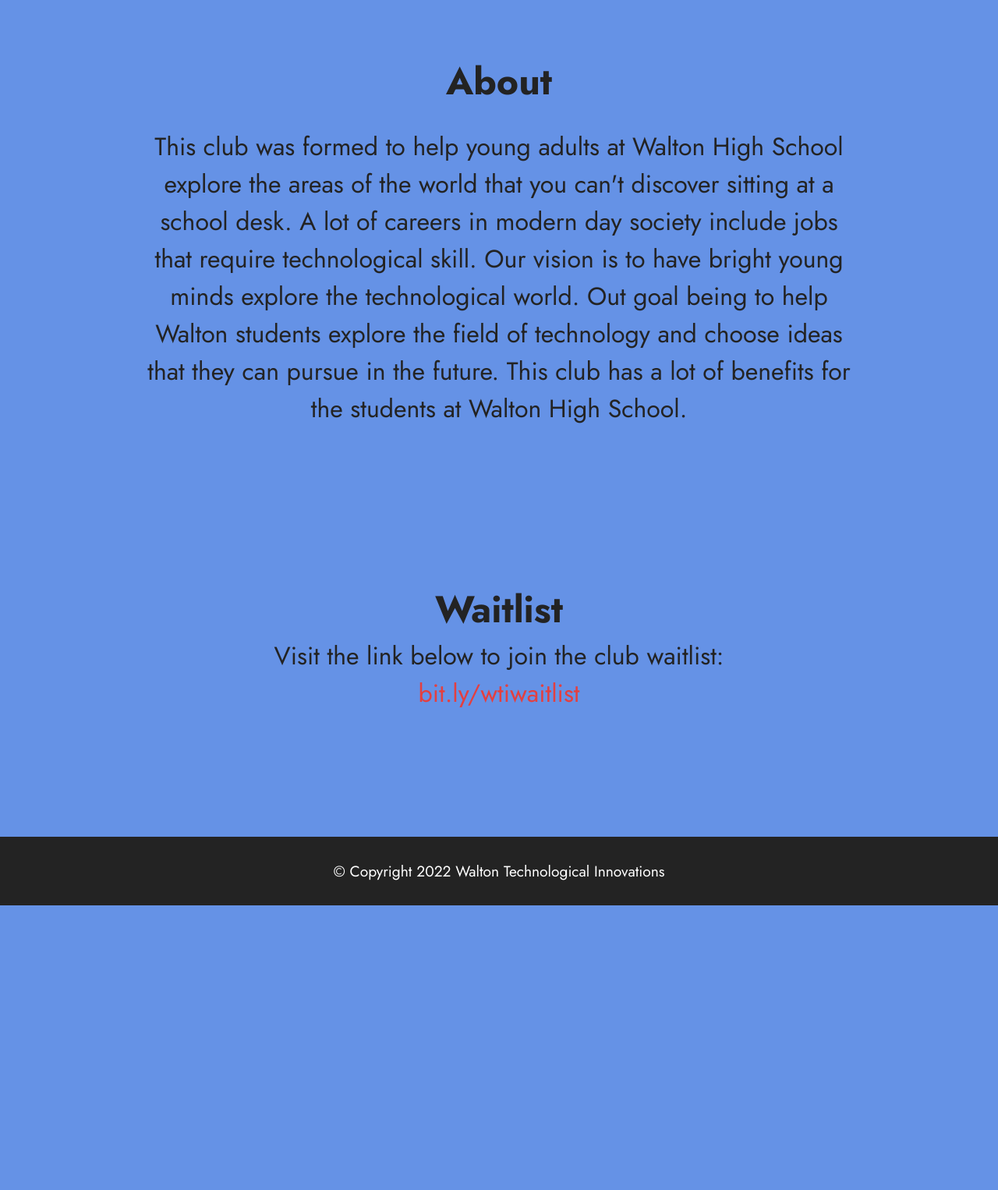
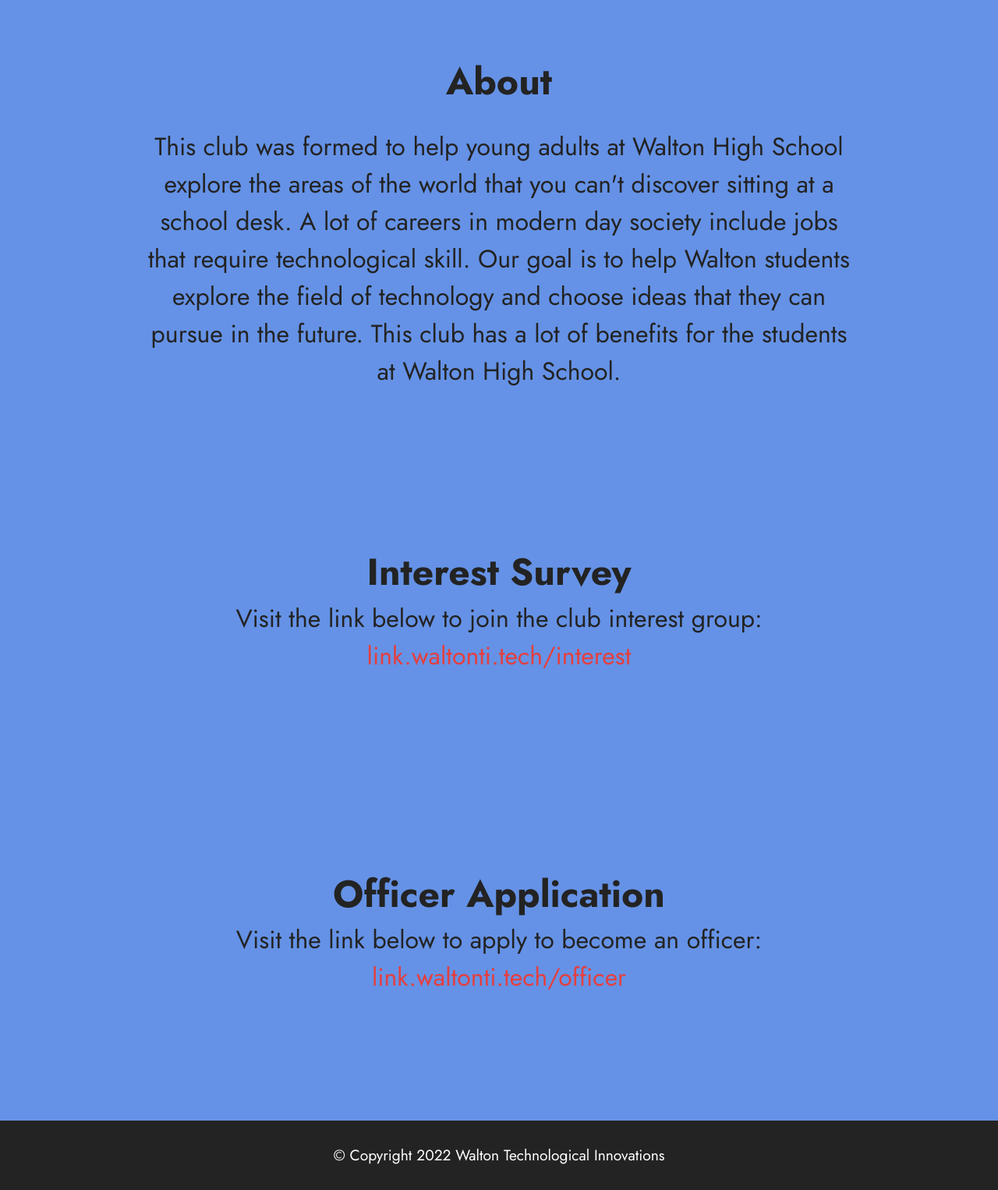
Before and after one commit to MitchellPeck/waltonti, a PHP site: page / in a window 1280 px wide. Shown: the part 861-2387 px from the top of the page at 78% size. Before the commit the page ends 2022 px from the top, so only its background shows below. Run offline with PHP 8.4, Linux system fonts and the light colour scheme.

Commit message:
033022-1008

```diff
--- a/assets/images/hashes.json
+++ b/assets/images/hashes.json
@@ -1 +1 @@
-{"616l/JruzPW3Ef1IeC/haA==":"wtilogo.png"}
+{"616l/JruzPW3Ef1IeC/haA==":"wtilogo.png","oRykAiO0rUD++7AmPeEwUg==":"background1.jpg"}
--- a/assets/mobirise/css/mbr-additional.css
+++ b/assets/mobirise/css/mbr-additional.css
@@ -1064,6 +1064,11 @@ a {
   padding-bottom: 6rem;
   background-color: #6592e6;
 }
+.cid-t1zBqPNPZY {
+  padding-top: 6rem;
+  padding-bottom: 6rem;
+  background-color: #6592e6;
+}
 .cid-sWMMIug7O2 {
   padding-top: 30px;
   padding-bottom: 30px;
--- a/index.html
+++ b/index.html
@@ -81,7 +81,7 @@
                 <h3 class="mbr-section-title mbr-fonts-style align-center mb-4 display-2">
                     <strong>About</strong></h3>
                 <h4 class="mbr-section-subtitle align-center mbr-fonts-style mb-4 display-5">
-                    This club was formed to help young adults at Walton High School explore the areas of the world that you can't discover sitting at a school desk. A lot of careers in modern day society include jobs that require technological skill. Our vision is to have bright young minds explore the technological world. Out goal being to help Walton students explore the field of technology and choose ideas that they can pursue in the future. This club has a lot of benefits for the students at Walton High School.</h4>
+                    This club was formed to help young adults at Walton High School explore the areas of the world that you can't discover sitting at a school desk. A lot of careers in modern day society include jobs that require technological skill. Our goal is to help Walton students explore the field of technology and choose ideas that they can pursue in the future. This club has a lot of benefits for the students at Walton High School.</h4>
 
             </div>
         </div>
@@ -97,9 +97,44 @@
         <div class="mbr-section-head">
             <div class="col-12">
                 <h4 class="mbr-section-title mbr-fonts-style align-center mb-0 display-2">
-                    <strong>Waitlist</strong></h4>
+                    <strong>Interest Survey</strong></h4>
                 <h5 class="mbr-section-subtitle mbr-fonts-style align-center mb-0 mt-2 display-5">
-                    Visit the link below to join the club waitlist:<br><a href="http://bit.ly/wtiwaitlist" class="text-primary">bit.ly/wtiwaitlist</a></h5>
+                    Visit the link below to join the club interest group:<br><a href="http://link.waltonti.tech/interest" class="text-primary">link.waltonti.tech/interest</a></h5>
+            </div>
+        </div>
+        <div class="row mt-4">
+            <div class="col-12 col-md-6 col-lg-4">
+                <div class="card-wrapper mb-4">
+
+                </div>
+            </div>
+            <div class="col-12 col-md-6 col-lg-4">
+                <div class="card-wrapper mb-4">
+
+                </div>
+            </div>
+            <div class="col-12 col-md-6 col-lg-4">
+                <div class="card-wrapper mb-4">
+
+                </div>
+            </div>
+
+        </div>
+    </div>
+</section>
+
+<section data-bs-version="5.1" class="features17 cid-t1zBqPNPZY" id="features18-1h">
+
+
+
+
+    <div class="container">
+        <div class="mbr-section-head">
+            <div class="col-12">
+                <h4 class="mbr-section-title mbr-fonts-style align-center mb-0 display-2">
+                    <strong>Officer Application</strong></h4>
+                <h5 class="mbr-section-subtitle mbr-fonts-style align-center mb-0 mt-2 display-5">
+                    Visit the link below to apply to become an officer:<br><a href="http://link.waltonti.tech/officer" class="text-primary">link.waltonti.tech/officer</a></h5>
             </div>
         </div>
         <div class="row mt-4">
```
Also changed, not shown: assets/theme/js/script.js, 1 other file.
